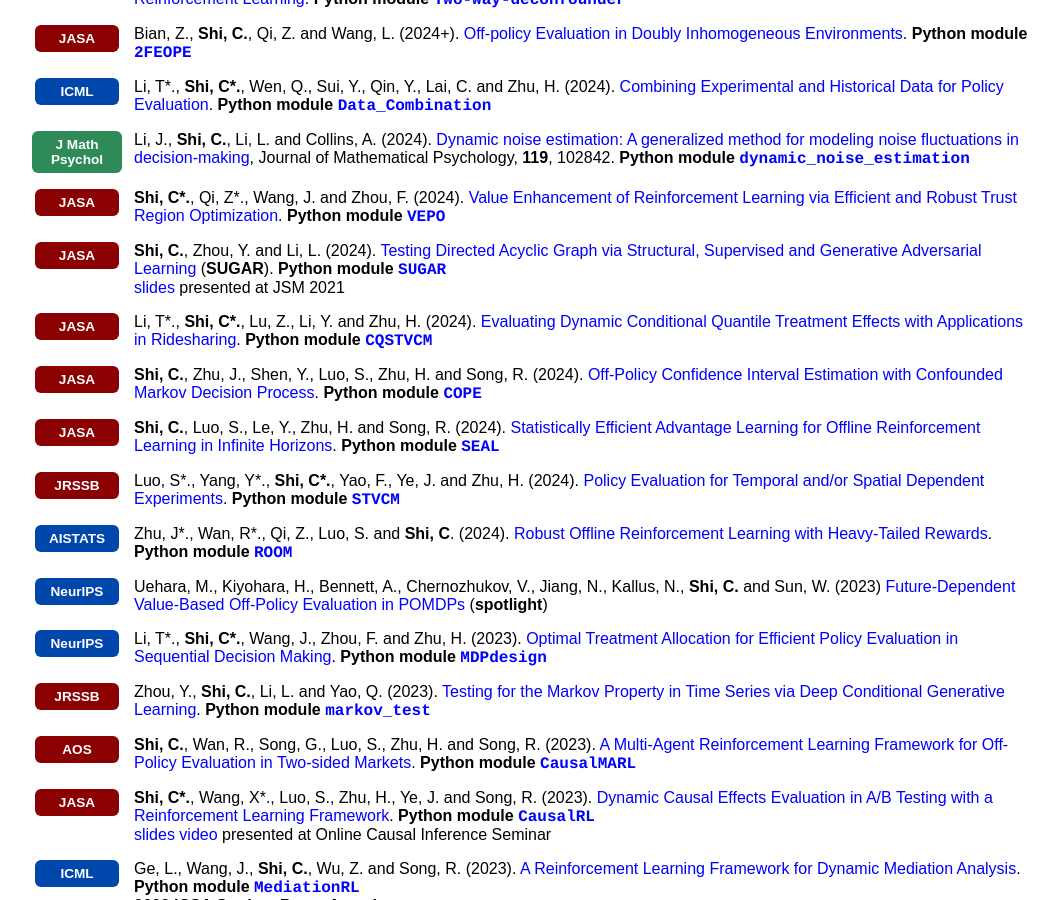
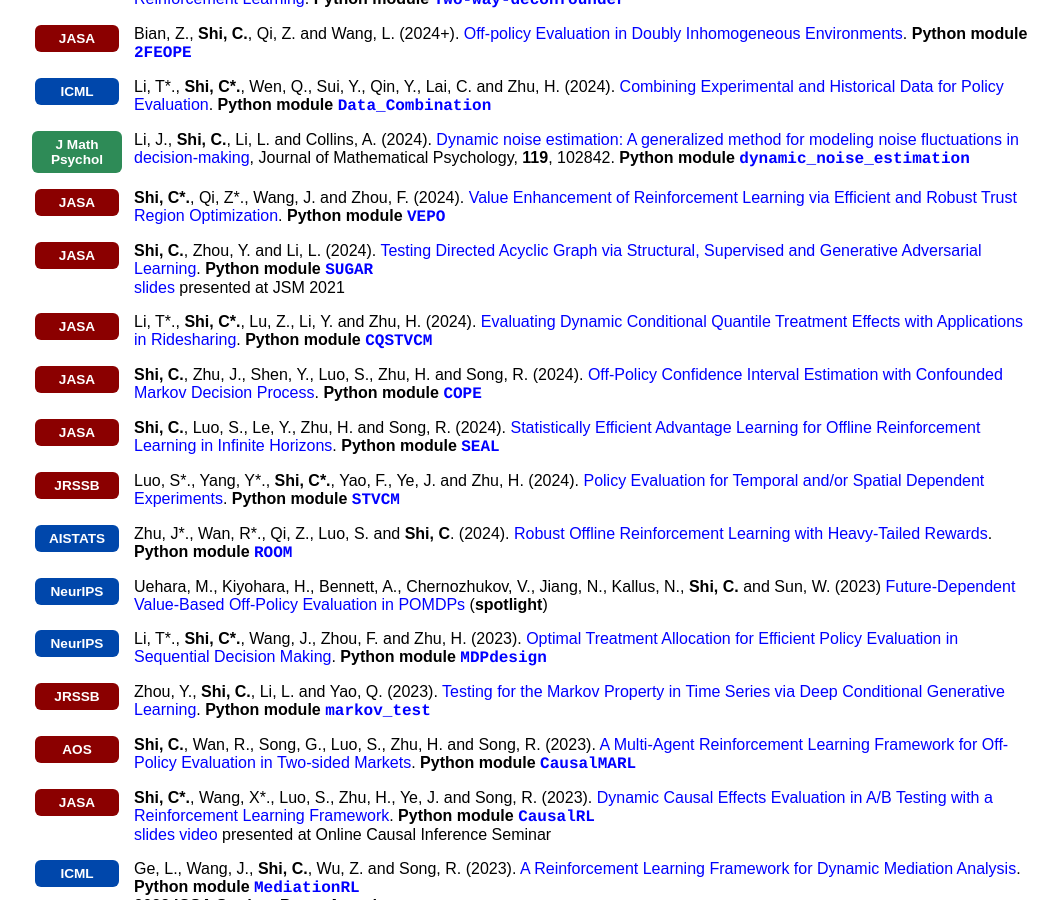
Before and after one commit to callmespring/callmespring.github.io, a Jekyll site: the page built from publication.md, in a window 1280 px wide and 900 px high, scrolled down 1648 px. Shown: the whole window, without its empty margins (108-1166 px from the left). Built offline with Jekyll 4.4.1, drawn with Linux system fonts in a browser that asks for light colours.

Commit message:
Update publication.md

```diff
--- a/publication.md
+++ b/publication.md
@@ -217,7 +217,7 @@ Wang, J., Qi, Z. and **Shi, C.** [Blessing from Experts: Super Reinforcement Lea
     <span class="publication-logo-badge badge-stat">JASA</span>
   </div>
   <div class="pub-content" style="flex: 1;">
-    <strong>Shi, C.</strong>, Zhou, Y. and Li, L. (2024). <a href="https://arxiv.org/pdf/2106.01474.pdf">Testing Directed Acyclic Graph via Structural, Supervised and Generative Adversarial Learning</a> (<strong>SUGAR</strong>). <strong>Python module</strong> <a href="https://github.com/yunzhe-zhou/SUGAR" style="font-family:courier;"><strong>SUGAR</strong></a><br/> <a href="./slides/SUGAR.pdf"><font size="3">slides</font></a> <font size="3">presented at JSM 2021</font>
+    <strong>Shi, C.</strong>, Zhou, Y. and Li, L. (2024). <a href="https://arxiv.org/pdf/2106.01474.pdf">Testing Directed Acyclic Graph via Structural, Supervised and Generative Adversarial Learning</a>. <strong>Python module</strong> <a href="https://github.com/yunzhe-zhou/SUGAR" style="font-family:courier;"><strong>SUGAR</strong></a><br/> <a href="./slides/SUGAR.pdf"><font size="3">slides</font></a> <font size="3">presented at JSM 2021</font>
   </div>
 </div>
 
```
